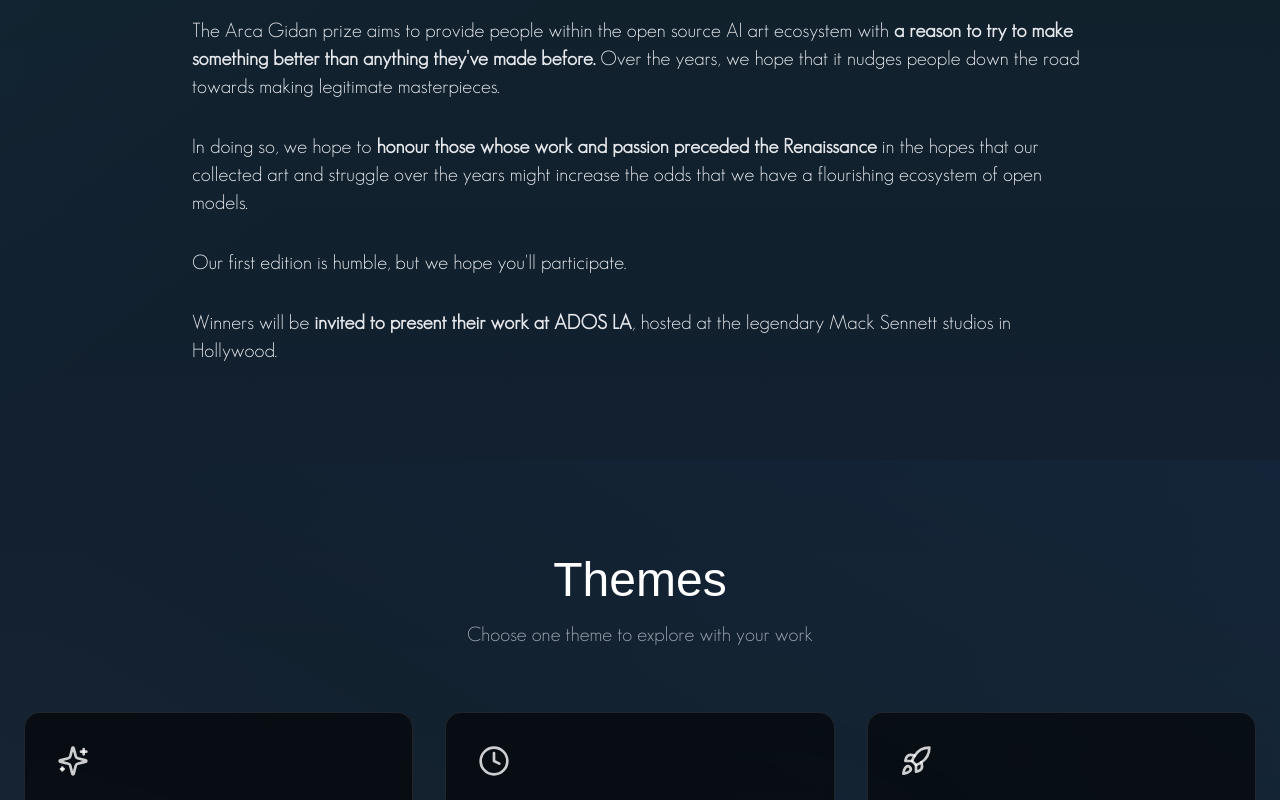
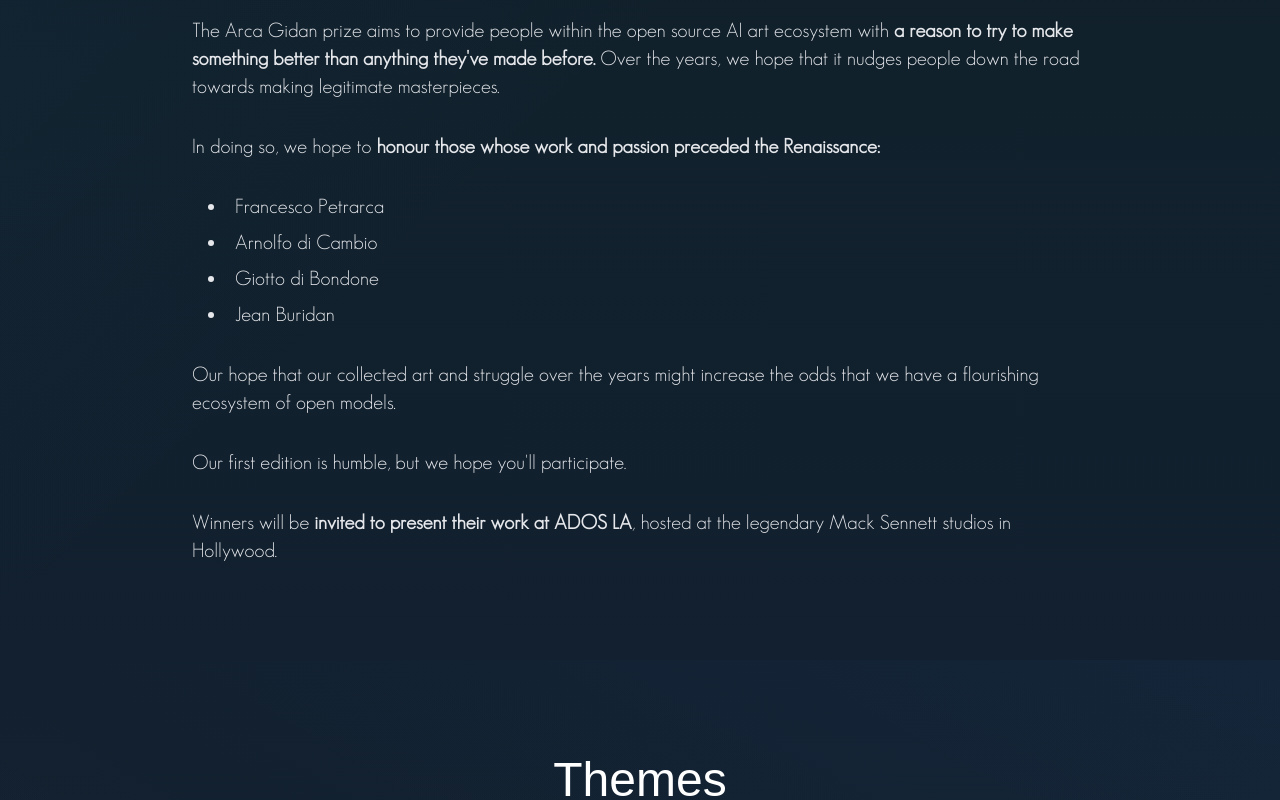
Before and after one commit to peteromallet/arcagidan, a React (Vite) app: page / in a window 1280 px wide. Shown: the part 1320-2120 px from the top of the page. Built offline with nearby package versions, Linux system fonts and the light colour scheme; a web font is replaced by a local one.

Commit message:
Mobile improvements: hide hover text, add historical figures bullet points

```diff
--- a/src/components/AboutSection.tsx
+++ b/src/components/AboutSection.tsx
@@ -31,7 +31,18 @@ export default function AboutSection() {
             </p>
 
             <p className="text-xl">
-              In doing so, we hope to <strong>honour those whose work and passion preceded the Renaissance</strong> in the hopes that our collected art and struggle over the years might increase the odds that we have a flourishing ecosystem of open models.
+              In doing so, we hope to <strong>honour those whose work and passion preceded the Renaissance:</strong>
+            </p>
+
+            <ul className="list-disc list-inside text-xl space-y-2 ml-4">
+              <li>Francesco Petrarca</li>
+              <li>Arnolfo di Cambio</li>
+              <li>Giotto di Bondone</li>
+              <li>Jean Buridan</li>
+            </ul>
+
+            <p className="text-xl">
+              Our hope that our collected art and struggle over the years might increase the odds that we have a flourishing ecosystem of open models.
             </p>
 
             <p className="text-xl">
--- a/src/components/Hero.tsx
+++ b/src/components/Hero.tsx
@@ -47,7 +47,17 @@ const videoPanels: VideoPanel[] = [
 
 export default function Hero() {
   const [hoveredPanel, setHoveredPanel] = useState<number | null>(null)
+  const [isMobile, setIsMobile] = useState(false)
   const videoRefs = useRef<{ [key: number]: HTMLVideoElement | null }>({})
+
+  useEffect(() => {
+    const checkMobile = () => {
+      setIsMobile(window.innerWidth < 768)
+    }
+    checkMobile()
+    window.addEventListener('resize', checkMobile)
+    return () => window.removeEventListener('resize', checkMobile)
+  }, [])
 
   useEffect(() => {
     if (hoveredPanel !== null && videoRefs.current[hoveredPanel]) {
@@ -90,7 +100,8 @@ export default function Hero() {
               playsInline
             />
 
-            {/* Hover Overlay Background */}
+            {/* Hover Overlay Background - Hidden on mobile */}
+            {!isMobile && (
               <div
                 className={cn(
                   'absolute left-0 right-0 bottom-0 transition-opacity duration-300 z-10',
@@ -98,8 +109,10 @@ export default function Hero() {
                 )}
                 style={{ top: '47%', background: 'rgba(255, 255, 255, 0.45)' }}
               />
+            )}
 
-            {/* Hover Overlay Text */}
+            {/* Hover Overlay Text - Hidden on mobile */}
+            {!isMobile && (
               <div
                 className={cn(
                   'absolute left-0 right-0 flex flex-col items-center px-8 transition-opacity duration-300 z-20',
@@ -116,6 +129,7 @@ export default function Hero() {
                   {panel.description}
                 </p>
               </div>
+            )}
           </div>
         ))}
       </div>
```
Lines whose indentation alone changed are shown as unchanged.
